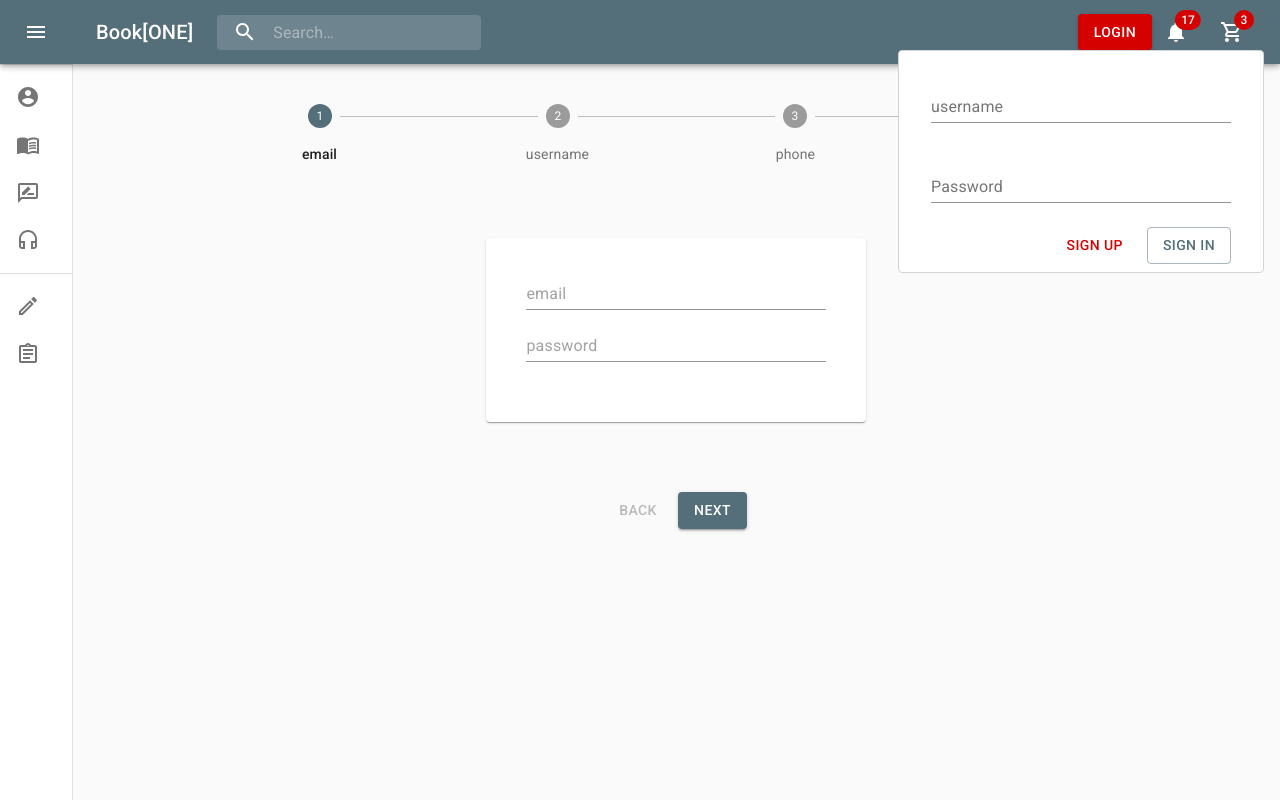
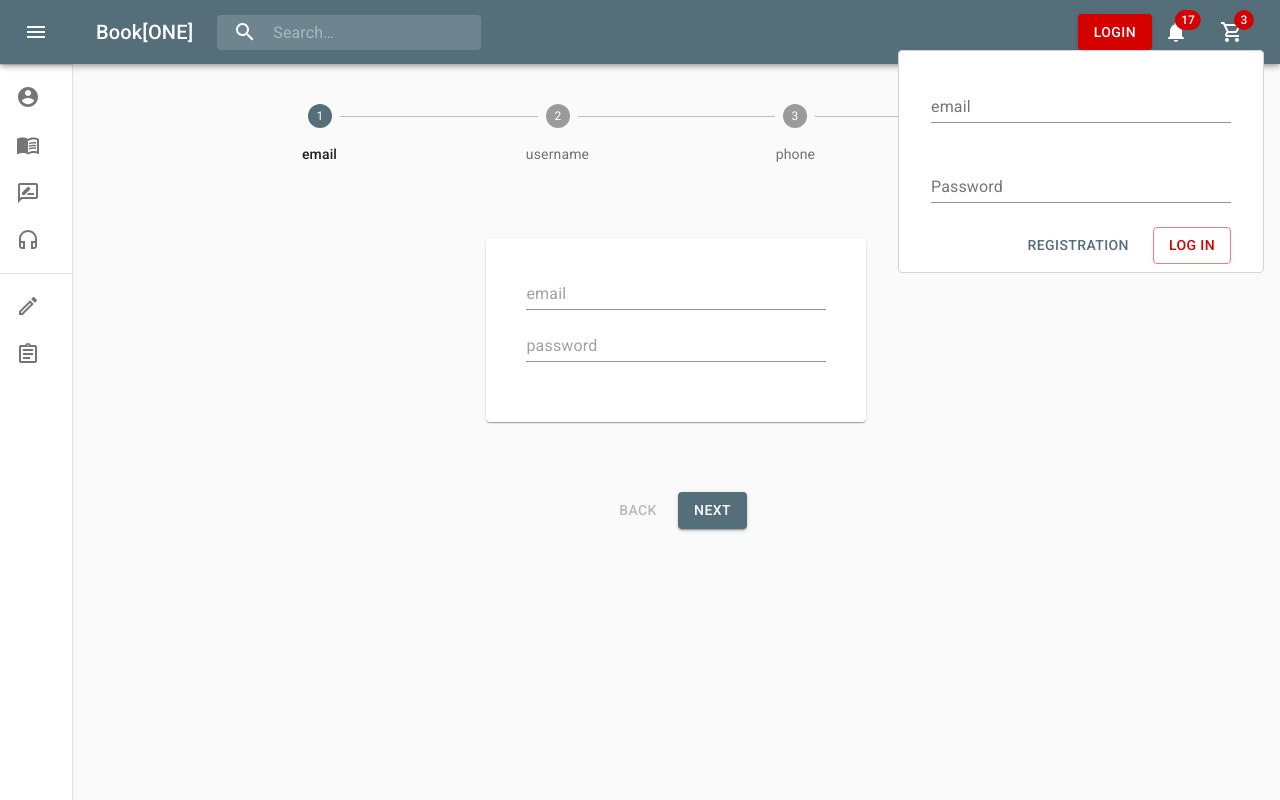
Before and after one commit to dmitryblackwell/bookone-material, a React (Create React App) app: page /registration in a window 1280 px wide. Both pictures are taken after a click on the button "LOGIN". Built offline with nearby package versions, Linux system fonts and the light colour scheme.

Commit message:
add auth action

```diff
--- a/src/components/BookView/BookView.js
+++ b/src/components/BookView/BookView.js
@@ -4,7 +4,7 @@ import { connect } from "react-redux";
 import BookSelection from "./BookSelection/BookSelection";
 import axios from "../../utils/axios";
 import BookModal from "./BookModal/BookModal";
-import * as actionTypes from "../../store/actions";
+import * as actionTypes from "../../store/actions/actionTypes";
 
 /*
  * BookView React class.
--- a/src/components/navigation/MenuLayout/Login/Login.js
+++ b/src/components/navigation/MenuLayout/Auth/Auth.js
@@ -1,50 +1,30 @@
-import React from "react";
-import { withStyles, makeStyles } from "@material-ui/core/styles";
+import React, {useState} from "react";
+import { Link } from "react-router-dom";
+import { connect } from "react-redux";
 import Button from "@material-ui/core/Button";
-import Menu from "@material-ui/core/Menu";
 import TextField from "@material-ui/core/TextField";
-import { Link } from "react-router-dom";
 
-const StyledMenu = withStyles({
-  paper: {
-    border: "1px solid #d3d4d5"
+
+import { StyledMenu, useStyles } from './Auth.style';
+import * as actions from '../../../../store/actions/actions';
+
+function Auth() {
+  const classes = useStyles();
+  const [anchorEl, setAnchorEl] = useState(null);
+
+  const [authData, setAuthData] = useState({email: '', password: ''});
+
+  const onChangeHandler = (id, event) => {
+    setAuthData({
+      ...authData,
+      [id]: event.target.value
+    });
   }
-})(props => (
-  <Menu
-    elevation={0}
-    getContentAnchorEl={null}
-    anchorOrigin={{
-      vertical: "bottom",
-      horizontal: "center"
-    }}
-    transformOrigin={{
-      vertical: "top",
-      horizontal: "center"
-    }}
-    {...props}
-  />
-));
 
-const useStyles = makeStyles(theme => ({
-  textField: {
-    marginLeft: theme.spacing(1),
-    marginBottom: theme.spacing(2),
-    marginRight: theme.spacing(1),
-    width: 300
-  },
-  button: {
-    margin: theme.spacing(1),
-    float: "right"
-  },
-  MenuContent: {
-    padding: theme.spacing(3),
-    paddingTop: theme.spacing(0)
+  const submitHandler = () => {
+    console.log(authData);
+    actions.auth(authData);
   }
-}));
-
-export default function CustomizedMenus() {
-  const classes = useStyles();
-  const [anchorEl, setAnchorEl] = React.useState(null);
 
   const handleClick = event => {
     setAnchorEl(event.currentTarget);
@@ -76,11 +56,11 @@ export default function CustomizedMenus() {
         <div className={classes.MenuContent}>
           <TextField
             id="standard-username-input"
-            label="username"
+            label="email"
             className={classes.textField}
             type="text"
-            autoComplete="current-password"
             margin="normal"
+            onChange={(e) => onChangeHandler('email', e)}
           />
           <br />
           <TextField
@@ -88,16 +68,16 @@ export default function CustomizedMenus() {
             label="Password"
             className={classes.textField}
             type="password"
-            autoComplete="current-password"
             margin="normal"
+            onChange={(e) => onChangeHandler('password', e)}
           />
           <br />
-          <Button variant="outlined" color="primary" className={classes.button}>
-            sign in
+          <Button onClick={submitHandler} variant="outlined" color="secondary" className={classes.button}>
+            Log In
           </Button>
           <Link to="/registration">
-            <Button color="secondary" className={classes.button}>
-              sign up
+            <Button color="primary" onClick={handleClose} className={classes.button}>
+              registration
             </Button>
           </Link>
         </div>
@@ -105,3 +85,11 @@ export default function CustomizedMenus() {
     </div>
   );
 }
+
+const mapDispatchToProps = dispatch => {
+  return {
+    onAuth: (email, password) => dispatch(actions.auth(email, password))
+  }
+}
+
+export default connect(null, mapDispatchToProps)(Auth);
--- /dev/null
+++ b/src/components/navigation/MenuLayout/Auth/Auth.style.js
@@ -0,0 +1,40 @@
+import React from "react";
+import { withStyles, makeStyles } from "@material-ui/core/styles";
+import Menu from "@material-ui/core/Menu";
+
+export const StyledMenu = withStyles({
+  paper: {
+    border: "1px solid #d3d4d5"
+  }
+})(props => (
+  <Menu
+    elevation={0}
+    getContentAnchorEl={null}
+    anchorOrigin={{
+      vertical: "bottom",
+      horizontal: "center"
+    }}
+    transformOrigin={{
+      vertical: "top",
+      horizontal: "center"
+    }}
+    {...props}
+  />
+));
+
+export const useStyles = makeStyles(theme => ({
+  textField: {
+    marginLeft: theme.spacing(1),
+    marginBottom: theme.spacing(2),
+    marginRight: theme.spacing(1),
+    width: 300
+  },
+  button: {
+    margin: theme.spacing(1),
+    float: "right"
+  },
+  MenuContent: {
+    padding: theme.spacing(3),
+    paddingTop: theme.spacing(0)
+  }
+}));
--- a/src/components/navigation/MenuLayout/Toolbar/Toolbar.js
+++ b/src/components/navigation/MenuLayout/Toolbar/Toolbar.js
@@ -11,7 +11,7 @@ import SearchIcon from "@material-ui/icons/Search";
 import NotificationsIcon from "@material-ui/icons/Notifications";
 import MoreIcon from "@material-ui/icons/MoreVert";
 import ShoppingCartOutlinedIcon from '@material-ui/icons/ShoppingCartOutlined';
-import Login from '../Login/Login';
+import Login from '../Auth/Auth';
 
 import { useStyles } from './Toolbar.style';
 
--- a/src/containers/Registration/Registration.js
+++ b/src/containers/Registration/Registration.js
@@ -8,7 +8,7 @@ import Paper from "@material-ui/core/Paper";
 import Stepper from "../../components/UI/Stepper/Stepper";
 import PhoneInput from "../../components/UI/PhoneInput/PhoneInput";
 import classes from "./Registration.module.css";
-import * as actionTypes from '../../store/actions';
+import * as actionTypes from '../../store/actions/actionTypes';
 
 /*
  * Registration React class.
--- a/src/store/actions.js
+++ /dev/null
@@ -1,4 +0,0 @@
-export const SET_LOADED_BOOKS_GENRES = "SET_LOADED_BOOKS_GENRES";
-export const SET_LOADED_BOOKS_BY_GENRE = "SET_LOADED_BOOKS_BY_GENRE";
-
-export const REGISTRATION_USER_DATA_CHANGED = 'REGISTRATION_USER_DATA_CHANGED';
--- /dev/null
+++ b/src/store/actions/actionTypes.js
@@ -0,0 +1,8 @@
+export const SET_LOADED_BOOKS_GENRES = "SET_LOADED_BOOKS_GENRES";
+export const SET_LOADED_BOOKS_BY_GENRE = "SET_LOADED_BOOKS_BY_GENRE";
+
+export const REGISTRATION_USER_DATA_CHANGED = 'REGISTRATION_USER_DATA_CHANGED';
+
+export const AUTH_START = 'AUTH_START';
+export const AUTH_SUCCESS = 'AUTH_SUCCESS';
+export const AUTH_FAIL = 'AUTH_FAIL';
--- /dev/null
+++ b/src/store/actions/actions.js
@@ -0,0 +1,3 @@
+export {
+    auth
+} from './auth';
--- /dev/null
+++ b/src/store/actions/auth.js
@@ -0,0 +1,27 @@
+import * as actionTypes from './actionTypes';
+
+export const authStart = () => {
+    return {
+        type: actionTypes.AUTH_START
+    };
+}
+
+export const authSuccess = (authData) => {
+    return {
+        type: actionTypes.AUTH_SUCCESS,
+        authData: authData
+    };
+}
+
+export const authFail = (error) => {
+    return {
+        type: actionTypes.AUTH_FAIL,
+        error: error
+    };
+}
+
+export const auth = (email, password) => {
+    return dispatch => {
+        dispatch(authStart);
+    };
+}
--- a/src/store/reducers/booksReducer.js
+++ b/src/store/reducers/booksReducer.js
@@ -1,4 +1,4 @@
-import * as actionTypes from "../actions";
+import * as actionTypes from "../actions/actionTypes";
 
 const initialState = {
   books: null
--- a/src/store/reducers/userReducer.js
+++ b/src/store/reducers/userReducer.js
@@ -1,4 +1,4 @@
-import * as actionTypes from "../actions";
+import * as actionTypes from "../actions/actionTypes";
 
 const initialState = {
   username: ''
```
